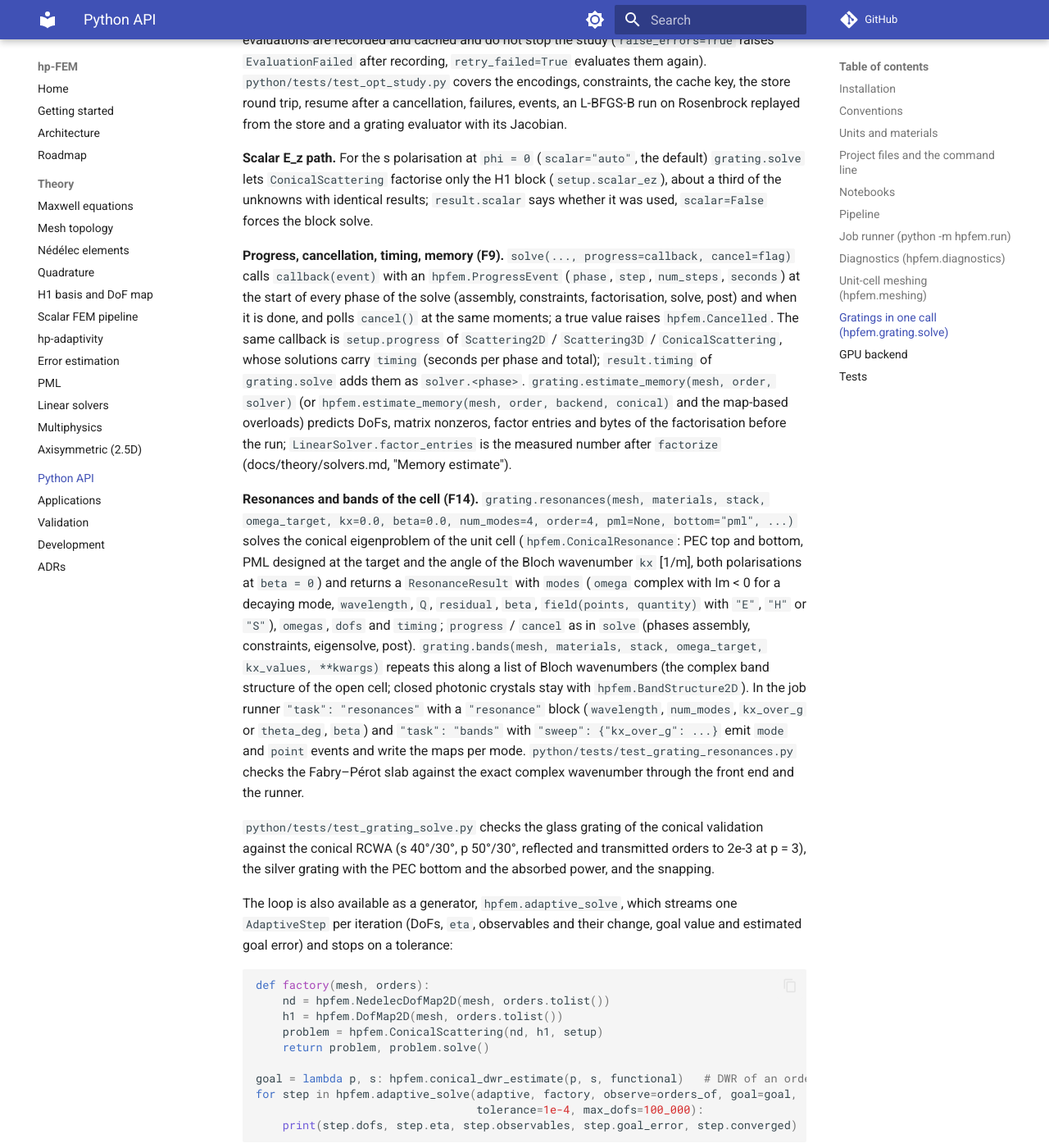
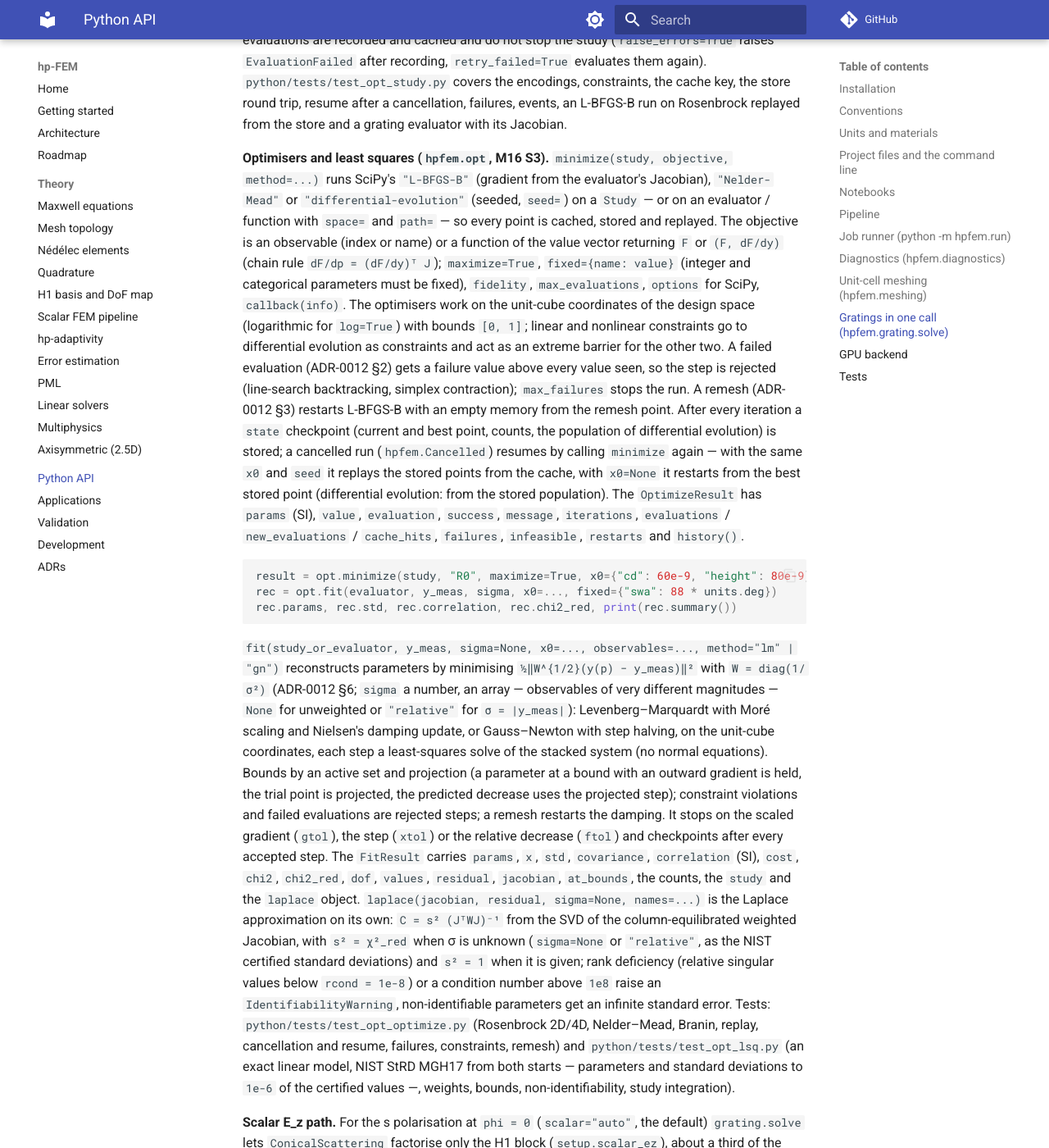
Before and after one commit to PhotonPower/hp-FEM, an MkDocs documentation site: the page built from docs/python.md, in a window 1280 px wide and 1400 px high, scrolled down 9965 px. Shown: the whole window at 82% size. Built offline with MkDocs 1.6.1 and Material for MkDocs 9.7.7, drawn with Linux system fonts in a browser that asks for light colours; comment, search, counter and statistics services are not loaded.

Commit message:
docs(python): optimisers and least squares in hpfem.opt (M16 S3)
Co-Authored-By: Claude Opus 5.5 <noreply@anthropic.com>

````diff
--- a/docs/python.md
+++ b/docs/python.md
@@ -419,6 +419,56 @@ encodings, constraints, the cache key, the store round trip, resume after a canc
 failures, events, an L-BFGS-B run on Rosenbrock replayed from the store and a grating
 evaluator with its Jacobian.
 
+**Optimisers and least squares (`hpfem.opt`, M16 S3).** `minimize(study, objective, method=...)`
+runs SciPy's `"L-BFGS-B"` (gradient from the evaluator's Jacobian), `"Nelder-Mead"` or
+`"differential-evolution"` (seeded, `seed=`) on a `Study` — or on an evaluator / function with
+`space=` and `path=` — so every point is cached, stored and replayed. The objective is an
+observable (index or name) or a function of the value vector returning `F` or `(F, dF/dy)`
+(chain rule `dF/dp = (dF/dy)ᵀ J`); `maximize=True`, `fixed={name: value}` (integer and
+categorical parameters must be fixed), `fidelity`, `max_evaluations`, `options` for SciPy,
+`callback(info)`. The optimisers work on the unit-cube coordinates of the design space
+(logarithmic for `log=True`) with bounds `[0, 1]`; linear and nonlinear constraints go to
+differential evolution as constraints and act as an extreme barrier for the other two. A
+failed evaluation (ADR-0012 §2) gets a failure value above every value seen, so the step is
+rejected (line-search backtracking, simplex contraction); `max_failures` stops the run. A
+remesh (ADR-0012 §3) restarts L-BFGS-B with an empty memory from the remesh point. After every
+iteration a `state` checkpoint (current and best point, counts, the population of differential
+evolution) is stored; a cancelled run (`hpfem.Cancelled`) resumes by calling `minimize` again —
+with the same `x0` and `seed` it replays the stored points from the cache, with `x0=None` it
+restarts from the best stored point (differential evolution: from the stored population). The
+`OptimizeResult` has `params` (SI), `value`, `evaluation`, `success`, `message`, `iterations`,
+`evaluations` / `new_evaluations` / `cache_hits`, `failures`, `infeasible`, `restarts` and
+`history()`.
+
+```python
+result = opt.minimize(study, "R0", maximize=True, x0={"cd": 60e-9, "height": 80e-9})
+rec = opt.fit(evaluator, y_meas, sigma, x0=..., fixed={"swa": 88 * units.deg})
+rec.params, rec.std, rec.correlation, rec.chi2_red, print(rec.summary())
+```
+
+`fit(study_or_evaluator, y_meas, sigma=None, x0=..., observables=..., method="lm" | "gn")`
+reconstructs parameters by minimising `½‖W^{1/2}(y(p) − y_meas)‖²` with `W = diag(1/σ²)`
+(ADR-0012 §6; `sigma` a number, an array — observables of very different magnitudes — `None`
+for unweighted or `"relative"` for `σ = |y_meas|`): Levenberg–Marquardt with Moré scaling and
+Nielsen's damping update, or Gauss–Newton with step halving, on the unit-cube coordinates,
+each step a least-squares solve of the stacked system (no normal equations). Bounds by an active
+set and projection (a parameter at a bound with an outward gradient is held, the trial point is
+projected, the predicted decrease uses the projected step); constraint violations and failed
+evaluations are rejected steps; a remesh restarts the damping. It stops on the scaled gradient
+(`gtol`), the step (`xtol`) or the relative decrease (`ftol`) and checkpoints after every
+accepted step. The `FitResult` carries `params`, `x`, `std`, `covariance`, `correlation` (SI),
+`cost`, `chi2`, `chi2_red`, `dof`, `values`, `residual`, `jacobian`, `at_bounds`, the counts, the
+`study` and the `laplace` object. `laplace(jacobian, residual, sigma=None, names=...)` is the
+Laplace approximation on its own: `C = s² (JᵀWJ)⁻¹` from the SVD of the column-equilibrated
+weighted Jacobian, with `s² = χ²_red` when σ is unknown (`sigma=None` or `"relative"`, as the
+NIST certified standard deviations) and `s² = 1` when it is given; rank deficiency (relative
+singular values below `rcond = 1e-8`) or a condition number above `1e8` raise an
+`IdentifiabilityWarning`, non-identifiable parameters get an infinite standard error. Tests:
+`python/tests/test_opt_optimize.py` (Rosenbrock 2D/4D, Nelder–Mead, Branin, replay,
+cancellation and resume, failures, constraints, remesh) and `python/tests/test_opt_lsq.py`
+(an exact linear model, NIST StRD MGH17 from both starts — parameters and standard deviations
+to `1e-6` of the certified values —, weights, bounds, non-identifiability, study integration).
+
 **Scalar E_z path.** For the s polarisation at `phi = 0` (`scalar="auto"`, the default)
 `grating.solve` lets `ConicalScattering` factorise only the H1 block (`setup.scalar_ez`), about
 a third of the unknowns with identical results; `result.scalar` says whether it was used,
````
